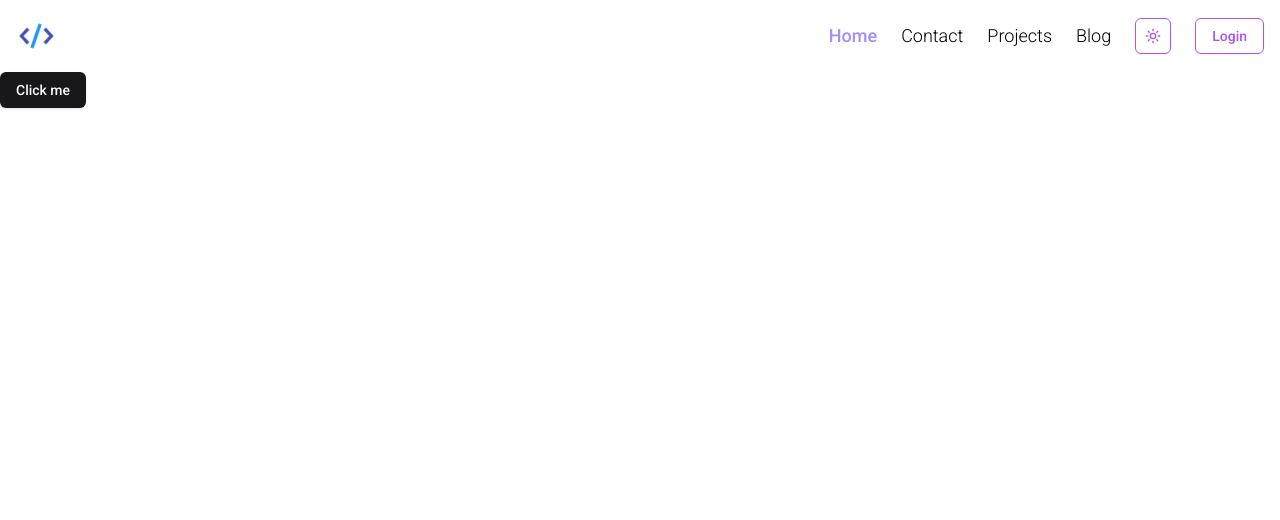
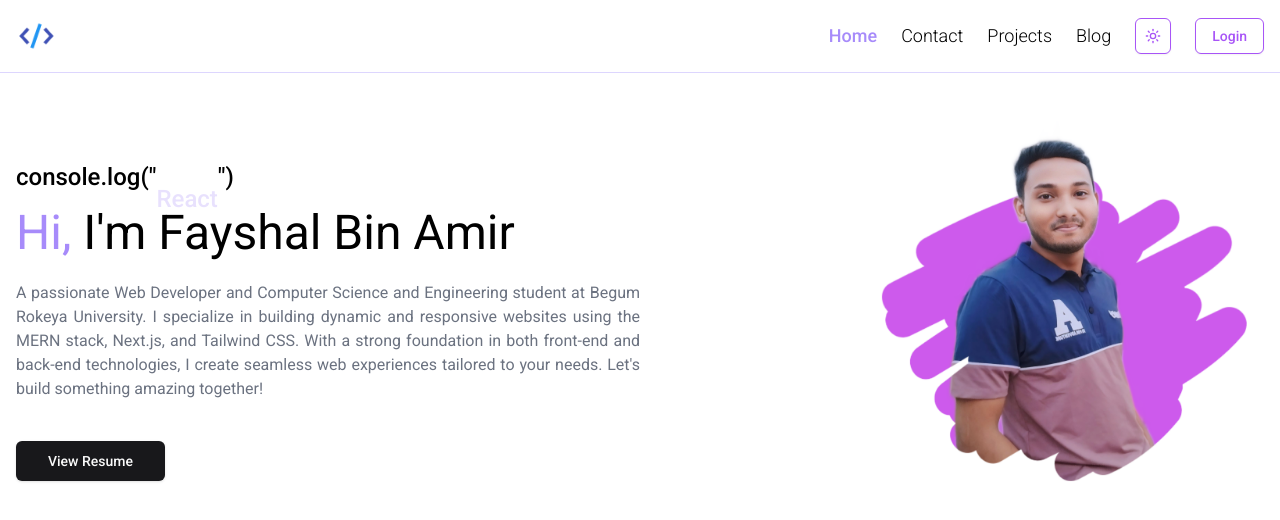
Before and after one commit to fayshal-bin-amir-002/nextjs-portfolio, a Next.js app: page / in a window 1280 px wide. Shown: the top 520 px of the page. Built offline with nearby package versions, Linux system fonts and the light colour scheme.

Commit message:
added hero section

```diff
--- a/src/app/(withCommonLayout)/layout.tsx
+++ b/src/app/(withCommonLayout)/layout.tsx
@@ -5,7 +5,7 @@ const CommonLayout = ({ children }: { children: ReactNode }) => {
   return (
     <div>
       <NavBar />
-      {children}
+      <div className="min-h-[100vh-73px]">{children}</div>
     </div>
   );
 };
--- a/src/app/(withCommonLayout)/page.tsx
+++ b/src/app/(withCommonLayout)/page.tsx
@@ -1,9 +1,10 @@
-import { Button } from "@/components/ui/button";
+import Banner from "@/components/home/banner/Banner";
+import Container from "@/components/shared/Container";
 
 export default function Home() {
   return (
-    <div>
-      <Button>Click me</Button>
-    </div>
+    <Container>
+      <Banner />
+    </Container>
   );
 }
--- /dev/null
+++ b/src/components/home/banner/AnimatedText.tsx
@@ -0,0 +1,46 @@
+"use client";
+
+import { useEffect, useState } from "react";
+import { AnimatePresence, motion } from "framer-motion";
+
+const AnimatedText = () => {
+  const words = [
+    "Web Developer",
+    "MERN Stack",
+    "Next.js",
+    "React",
+    "JavaScript",
+  ];
+  const [index, setIndex] = useState(0);
+
+  const total = words.length;
+  useEffect(() => {
+    const interval = setInterval(() => {
+      setIndex((current) => (current + 1) % total);
+    }, 1300);
+    return () => clearInterval(interval);
+  }, [total]);
+
+  return (
+    <div className="mb-4">
+      <span className="text-xl md:text-2xl font-medium">
+        console.log(&quot;
+        <AnimatePresence mode="wait">
+          <motion.h1
+            key={`words_${index}`}
+            initial={{ opacity: 0, y: -30 }}
+            animate={{ opacity: 1, y: 0 }}
+            exit={{ opacity: 0, y: 30 }}
+            transition={{ duration: 0.5 }}
+            className="inline-block text-xl md:text-2xl text-main"
+          >
+            {words[index]}
+          </motion.h1>
+        </AnimatePresence>
+        &quot;)
+      </span>
+    </div>
+  );
+};
+
+export default AnimatedText;
--- /dev/null
+++ b/src/components/home/banner/Banner.tsx
@@ -0,0 +1,32 @@
+import Container from "@/components/shared/Container";
+import Image from "next/image";
+import bannerImage from "@/assets/bannerImage.png";
+import { Button } from "@/components/ui/button";
+import AnimatedText from "./AnimatedText";
+
+const Banner = () => {
+  return (
+    <div className="flex flex-col lg:flex-row justify-between items-center gap-8 my-8 md:my-10 lg:my-12">
+      <div className="lg:w-1/2">
+        <AnimatedText />
+        <h3 className="text-3xl md:text-5xl mb-4 md:mb-6">
+          <span className="text-main">Hi,</span> I'm Fayshal Bin Amir
+        </h3>
+        <p className="text-gray-500 text-justify mb-8 md:mb-10">
+          A passionate Web Developer and Computer Science and Engineering
+          student at Begum Rokeya University. I specialize in building dynamic
+          and responsive websites using the MERN stack, Next.js, and Tailwind
+          CSS. With a strong foundation in both front-end and back-end
+          technologies, I create seamless web experiences tailored to your
+          needs. Let's build something amazing together!
+        </p>
+        <Button size={"lg"}>View Resume</Button>
+      </div>
+      <div>
+        <Image src={bannerImage} width={400} height={400} alt="banner-image" />
+      </div>
+    </div>
+  );
+};
+
+export default Banner;
--- a/src/components/shared/NavBar.tsx
+++ b/src/components/shared/NavBar.tsx
@@ -30,7 +30,7 @@ const NavBar = () => {
   const pathname = usePathname();
 
   return (
-    <nav className="py-4">
+    <nav className="py-4 border-b border-main-light sticky top-0 z-50 bg-white dark:bg-black">
       <Container>
         <div className="flex justify-between items-center">
           <div className="flex justify-center items-center gap-4">
@@ -49,8 +49,8 @@ const NavBar = () => {
                   href={href}
                   className={`${
                     pathname === href
-                      ? "text-main-dark font-medium duration-200"
-                      : "hover:text-main-dark duration-200"
+                      ? "text-main font-medium duration-200"
+                      : "hover:text-main duration-200"
                   }`}
                 >
                   {label}
--- a/src/components/sheet/NavSideSheet.tsx
+++ b/src/components/sheet/NavSideSheet.tsx
@@ -22,13 +22,13 @@ const NavSideSheet = () => {
           <SheetDescription></SheetDescription>
         </SheetHeader>
         {/* Add your navigation links here */}
-        <div className="flex min-w-fit flex-col gap-4 overflow-hidden px-10">
+        <div className="flex min-w-fit flex-col gap-4 overflow-hidden px-10 ">
           {navLinks.map((item, index) => (
             <Link key={index} href={item.href}>
               <div className="group flex items-center gap-2">
-                <ArrowRight className="size-5 -translate-x-full text-black opacity-0 transition-all duration-300 ease-out hover:z-20 group-hover:translate-x-0 group-hover:text-blue-500 group-hover:opacity-100 md:size-10" />
+                <ArrowRight className="size-5 -translate-x-full text-black opacity-0 transition-all duration-300 ease-out hover:z-20 group-hover:translate-x-0 group-hover:text-main group-hover:opacity-100 md:size-10" />
 
-                <h1 className="z-10 -translate-x-6 cursor-pointer font-mono text-xl font-medium text-black transition-transform duration-300 ease-out group-hover:translate-x-0 group-hover:text-blue-500 dark:text-white md:-translate-x-12 md:text-4xl md:group-hover:translate-x-0">
+                <h1 className="z-10 -translate-x-6 cursor-pointer font-mono text-xl font-medium text-black transition-transform duration-300 ease-out group-hover:translate-x-0 group-hover:text-main dark:text-white md:-translate-x-12 md:text-4xl md:group-hover:translate-x-0">
                   {item?.label}
                 </h1>
               </div>
--- a/src/components/ui/button.tsx
+++ b/src/components/ui/button.tsx
@@ -14,7 +14,7 @@ const buttonVariants = cva(
         destructive:
           "bg-red-500 text-zinc-50 shadow-sm hover:bg-red-500/90 dark:bg-red-900 dark:text-zinc-50 dark:hover:bg-red-900/90",
         outline:
-          "text-purple-500 border border-purple-500 bg-white shadow-sm hover:bg-purple-100 hover:text-zinc-900 dark:border-purple-500 dark:bg-purple-100  dark:hover:bg-purple-100 dark:hover:text-zinc-50",
+          "text-purple-500 border border-purple-500 bg-white shadow-sm hover:bg-purple-100 hover:text-zinc-900 dark:border-purple-500 dark:bg-white dark:hover:bg-purple-100 dark:hover:text-purple-500",
         secondary:
           "bg-zinc-100 text-zinc-900 shadow-sm hover:bg-zinc-100/80 dark:bg-zinc-800 dark:text-zinc-50 dark:hover:bg-zinc-800/80",
         ghost:
--- a/tailwind.config.ts
+++ b/tailwind.config.ts
@@ -13,10 +13,9 @@ export default {
         background: "var(--background)",
         foreground: "var(--foreground)",
         main: {
-          DEFAULT: "#C4B5FD",
-          light: "#EDE9FE",
-          medium: "#DDD6FE",
-          dark: "#A78BFA",
+          DEFAULT: "#A78BFA",
+          medium: "#C4B5FD",
+          light: "#DDD6FE",
         },
       },
       borderRadius: {
```
Also changed, not shown: src/assets/bannerImage.png (added).
